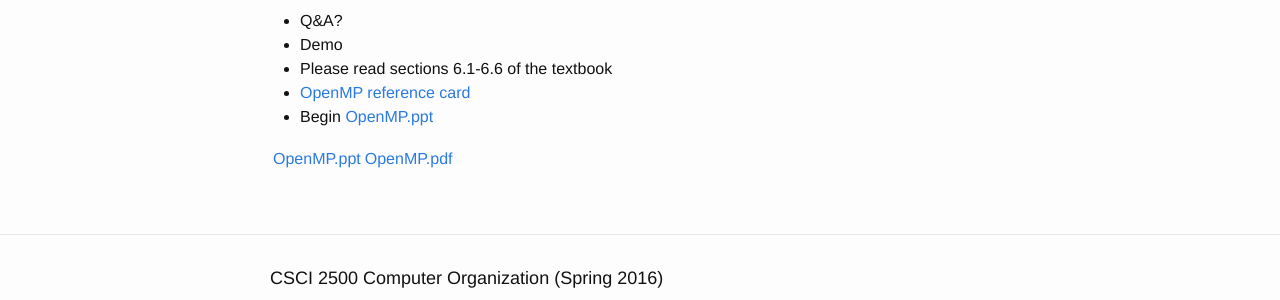
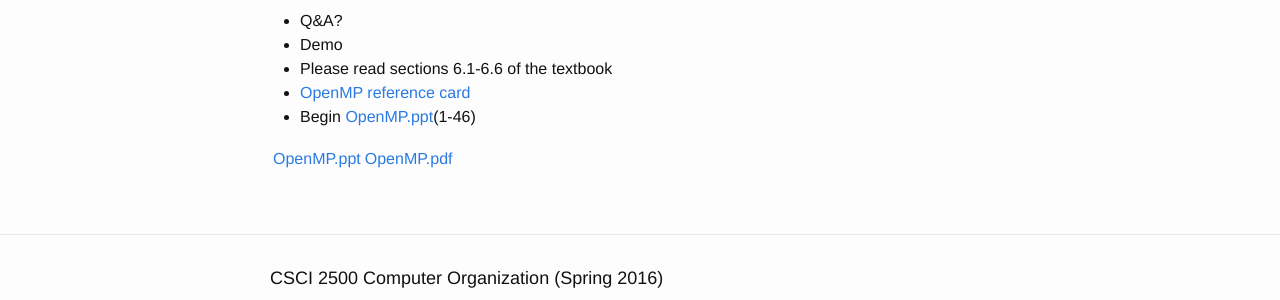
Before and after one commit to RPI-CSCI-2500-2016-Spring/RPI-CSCI-2500-2016-Spring.github.io, a Jekyll site: the page built from _posts/2016-04-26-lecture-18.md, in a window 1280 px wide. Shown: the part 191-491 px from the top of the page. Built offline with Jekyll 4.4.1, drawn with Linux system fonts in a browser that asks for light colours.

Commit message:
Updated slide numbers

```diff
--- a/_posts/2016-04-26-lecture-18.md
+++ b/_posts/2016-04-26-lecture-18.md
@@ -8,7 +8,7 @@ category: lecture
 * Demo
 * Please read sections 6.1-6.6 of the textbook
 * [OpenMP reference card](http://openmp.org/mp-documents/OpenMP3.1-CCard.pdf)
-* Begin [OpenMP.ppt][openmp-slides]
+* Begin [OpenMP.ppt][openmp-slides](1-46)
 
 [OpenMP.ppt][openmp-slides]   | [OpenMP.pdf][openmp-pdf]
 
```
